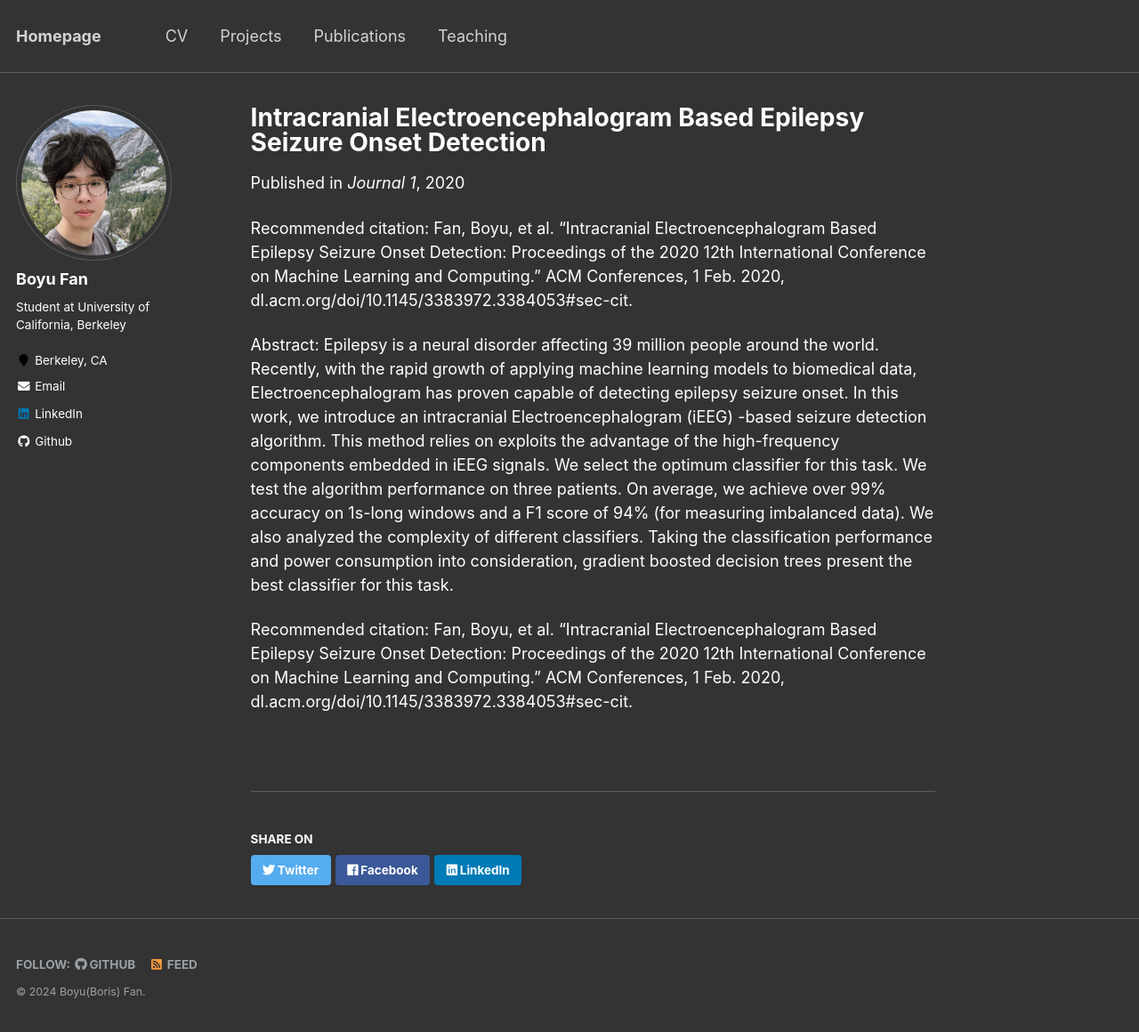
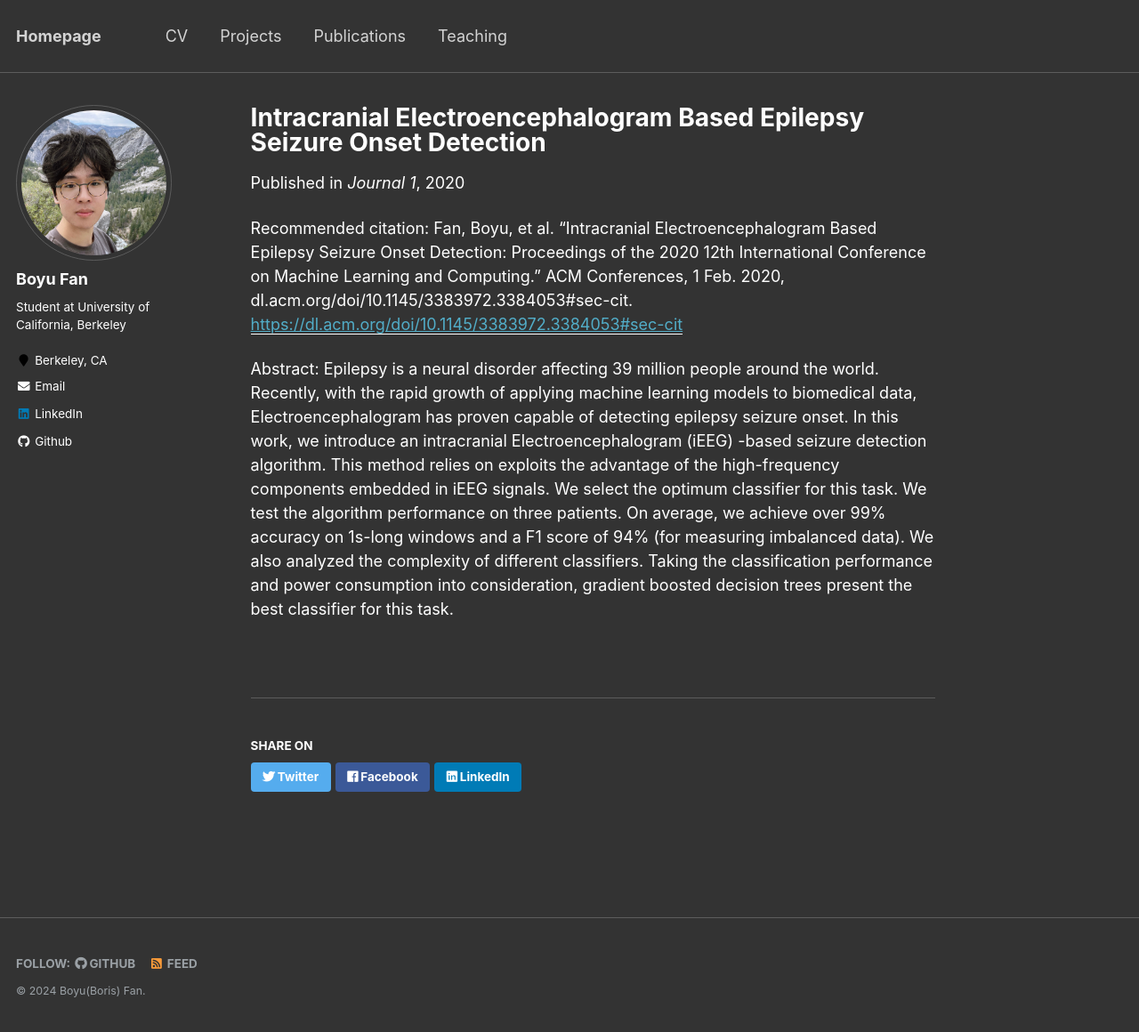
Before and after one commit to BoyuFan1/BoyuFan1, a Jekyll site: the page built from _publications/ICMLC.md, in a window 1280 px wide and 1160 px high. Shown: the whole window at 89% size. Built offline with Jekyll 4.4.1, drawn with Linux system fonts in a browser that asks for light colours.

Commit message:
Update ICMLC.md

```diff
--- a/_publications/ICMLC.md
+++ b/_publications/ICMLC.md
@@ -5,11 +5,8 @@ permalink: /publication/ICMLC
 excerpt: 'In this study, we introduce an intracranial Electroencephalogram (iEEG)-based seizure detection algorithm that leverages high-frequency components in iEEG signals, achieving over 99% accuracy and a 94% F1 score on 1-second windows across three patients. Our analysis of various classifiers, considering both performance and power consumption, identifies gradient boosted decision trees as the most suitable for this task.'
 date: 2020-02-01
 venue: 'Journal 1'
-paperurl: ''
+paperurl: 'https://dl.acm.org/doi/10.1145/3383972.3384053#sec-cit'
 citation: 'Fan, Boyu, et al. “Intracranial Electroencephalogram Based Epilepsy Seizure Onset Detection: Proceedings of the 2020 12th International Conference on Machine Learning and Computing.” ACM Conferences, 1 Feb. 2020, dl.acm.org/doi/10.1145/3383972.3384053#sec-cit.'
 ---
 
 Abstract: Epilepsy is a neural disorder affecting 39 million people around the world. Recently, with the rapid growth of applying machine learning models to biomedical data, Electroencephalogram has proven capable of detecting epilepsy seizure onset. In this work, we introduce an intracranial Electroencephalogram (iEEG) -based seizure detection algorithm. This method relies on exploits the advantage of the high-frequency components embedded in iEEG signals. We select the optimum classifier for this task. We test the algorithm performance on three patients. On average, we achieve over 99% accuracy on 1s-long windows and a F1 score of 94% (for measuring imbalanced data). We also analyzed the complexity of different classifiers. Taking the classification performance and power consumption into consideration, gradient boosted decision trees present the best classifier for this task.
-
-
-Recommended citation: Fan, Boyu, et al. “Intracranial Electroencephalogram Based Epilepsy Seizure Onset Detection: Proceedings of the 2020 12th International Conference on Machine Learning and Computing.” ACM Conferences, 1 Feb. 2020, dl.acm.org/doi/10.1145/3383972.3384053#sec-cit.
```
